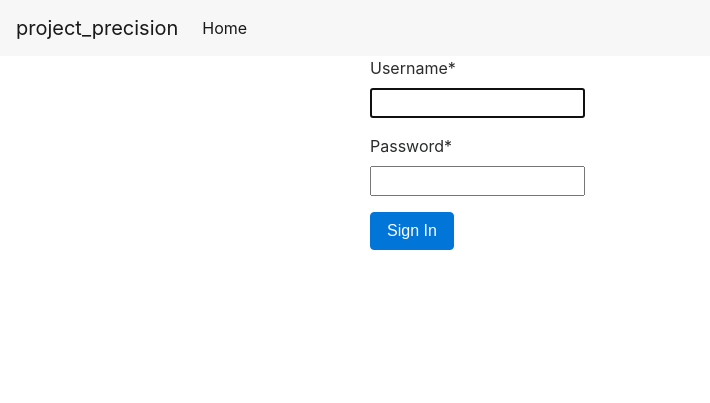
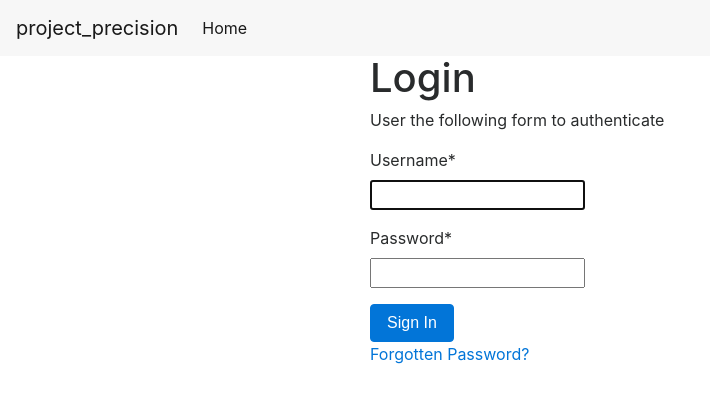
Before and after one commit to FreeCodeCampRoma/precision_school-management, a Django app: page /accounts/login/ in a window 1280 px wide. Shown: the top 403 px of the page, without its empty margins (0-710 px from the left). Run offline with Django 3.2, Linux system fonts and the light colour scheme; some libraries are stand-ins or nearby versions.

Commit message:
Add login button and refactor url patterns to include overwrites of redirects after a form is submited

```diff
--- a/precision/accounts/urls.py
+++ b/precision/accounts/urls.py
@@ -9,63 +9,57 @@ urlpatterns = [
 
     # Authentication
     # ==============
-    url(
-        regex=r'^login/$',
-        view=login,
+    url(r'^login/$',
+        login,
         name='login'
     ),
 
-    url(
-        regex=r'^logout/$',
-        view=logout,
+    url(r'^logout/$',
+        logout,
         name='logout'
     ),
 
-    url(
-        regex=r'^logout-then-login/$',
-        view=logout_then_login,
+    url(r'^logout-then-login/$',
+        logout_then_login,
         name='logout_then_login'
     ),
 
 
     # Password Change
     # ===============
-    url(
-        regex=r'^password-change/$',
-        view=password_change,
+    url(r'^password-change/$',
+        password_change,
+        {'post_change_redirect': 'accounts:password_change_done'},
         name='password_change'
     ),
 
-    url(
-        regex=r'^password-change/done/$',
-        view=password_change_done,
+    url(r'^password-change/done/$',
+        password_change_done,
         name='password_change_done'
     ),
 
 
     # Password Reset
     # ==============
-    url(
-        regex=r'^password-reset/$',
-        view=password_reset,
-        name='password_reset',
+    url(r'^password-reset/$',
+        password_reset,
+        {'post_reset_redirect': 'accounts:password_reset_done'},
+        name='password_reset'
     ),
 
-    url(
-        regex=r'^password-reset/done/$',
-        view=password_reset_done,
+    url(r'^password-reset/done/$',
+        password_reset_done,
         name='password_reset_done'
     ),
 
-    url(
-        regex=r'^password-reset/confirm/(?P<uidb64>[-\w]+)/(?P<token>[-\w]+)/$',
-        view=password_reset_confirm,
+    url(r'^password-reset/confirm/(?P<uidb64>[-\w]+)/(?P<token>[-\w]+)/$',
+        password_reset_confirm,
+        {'post_reset_redirect': 'accounts:password_reset_complete'},
         name='password_reset_confirm'
     ),
 
-    url(
-        regex=r'^password-reset/complete/$',
-        view=password_reset_complete,
+    url(r'^password-reset/complete/$',
+        password_reset_complete,
         name='password_reset_complete'
     ),
 
--- a/precision/templates/registration/login.html
+++ b/precision/templates/registration/login.html
@@ -7,6 +7,8 @@
 {% block content %}
     <div class="row">
         <div class="col-md-6 offset-md-3">
+            <h1>Login</h1>
+            <p>User the following form to authenticate</p>
             <form class="login" method="POST" action="{% url 'accounts:login' %}">
                 {% csrf_token %}
                 {{ form|crispy }}
@@ -15,6 +17,10 @@
                 {% endif %}
                 <button class="primaryAction btn btn-primary" type="submit">Sign In</button>
             </form>
+
+            <p>
+                <a href="{% url 'accounts:password_reset' %}">Forgotten Password?</a>
+            </p>
         </div>
     </div>
 {% endblock content %}
```
